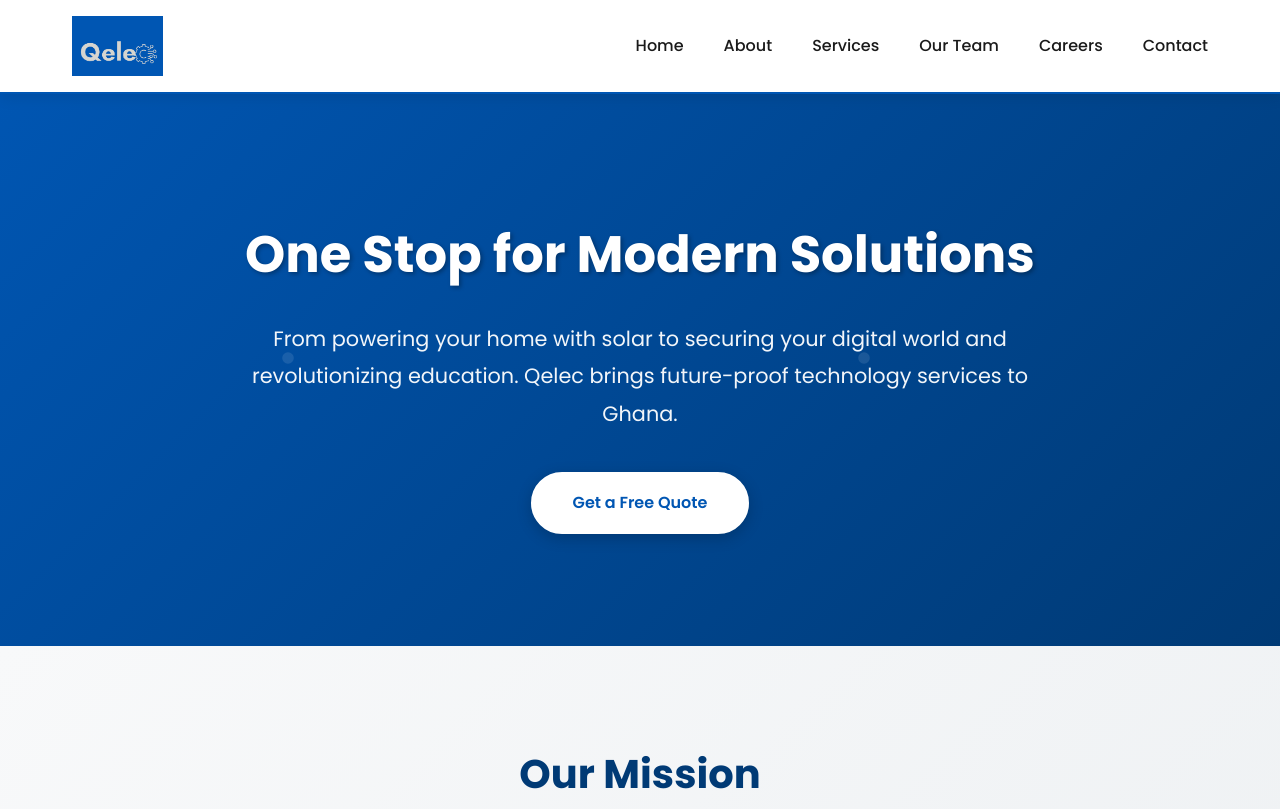
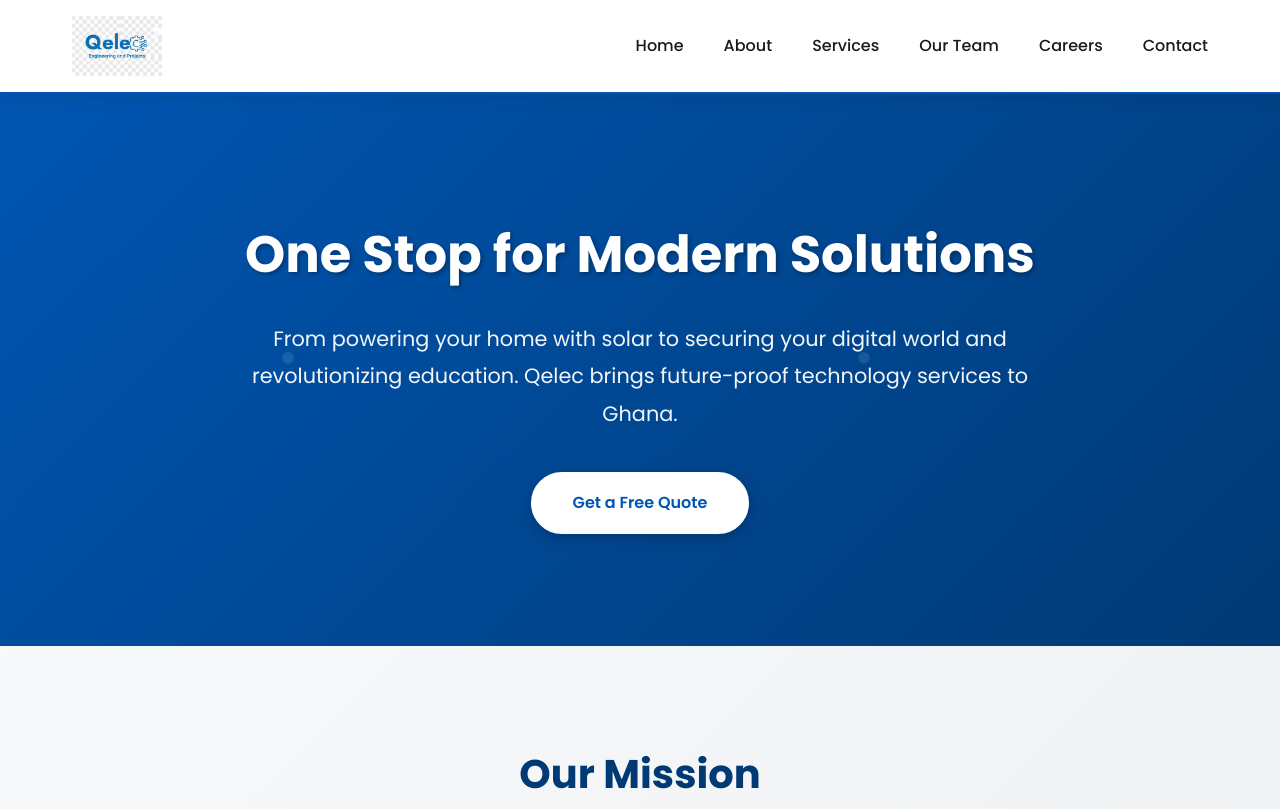
Before and after one commit to Ransfordsenyo/Qelec-Official-website, a plain HTML site: page index.html in a window 1280 px wide. Shown: the top 809 px of the page. Drawn offline with Linux system fonts and the light colour scheme.

Commit message:
Update index.html

```diff
--- a/index.html
+++ b/index.html
@@ -13,7 +13,7 @@
     <nav class="navbar">
         <div class="nav-container">
             <a href="#" class="nav-logo">
-                <img src="logo.png" alt="Qelec Logo" class="logo-img" onerror="this.style.display='none'">
+                <img src="finallogo.png" alt="Qelec Logo" class="logo-img" onerror="this.style.display='none'">
                 <span class="logo-text"></span>
             </a>
             <div class="menu-toggle" id="mobile-menu">
```
